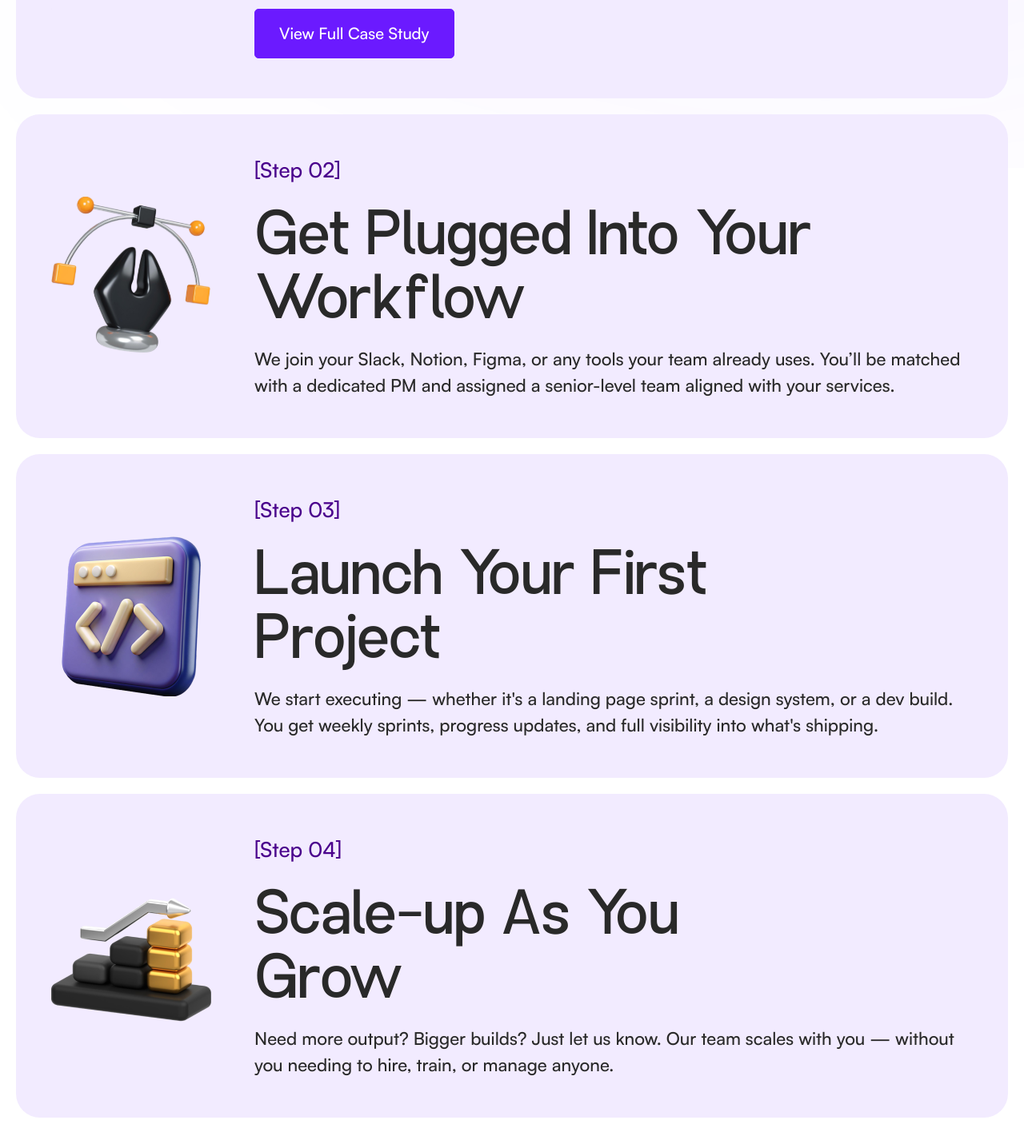
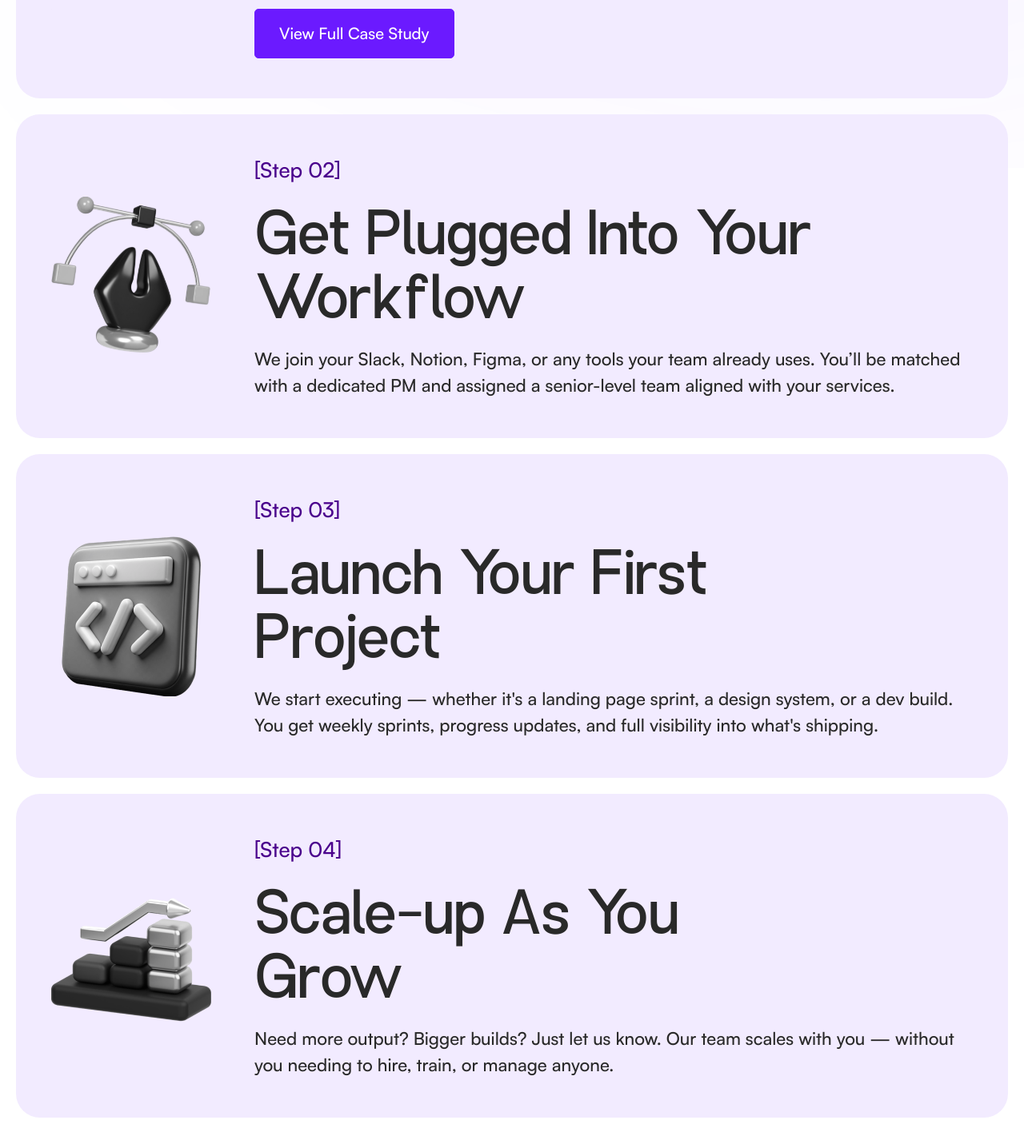
Before and after one commit to MuhammadShameel/Prismolix, a Next.js app: page /howItWorks in a window 1280 px wide. Shown: the part 1180-2616 px from the top of the page at 80% size. Built offline with nearby package versions, Linux system fonts and the light colour scheme.

Commit message:
fix: Adjust layout in Testimonial component for improved responsiveness

```diff
--- a/app/(pages)/howItWorks/page.jsx
+++ b/app/(pages)/howItWorks/page.jsx
@@ -88,7 +88,7 @@ const HowItWorks = () => {
               <div className="lg:w-2/10 w-10/10">
                 <div className="img-wrapper flex lg:justify-center">
                   <Image
-                    className="lg:w-[200px] lg:h-[200px] md:w-[150px] md:h-[150px] sm:w-[120px] sm:h-[120px] w-[100px] h-[100px]"
+                    className="lg:w-[200px] lg:h-[200px] md:w-[150px] md:h-[150px] sm:w-[120px] sm:h-[120px] w-[100px] h-[100px] grayscale"
                     src={CallIcon}
                     alt={"Portfolio Image"}
                     width={200}
@@ -129,7 +129,7 @@ const HowItWorks = () => {
               <div className="lg:w-2/10 w-10/10">
                 <div className="img-wrapper flex lg:justify-center">
                   <Image
-                    className="lg:w-[200px] lg:h-[200px] md:w-[150px] md:h-[150px] sm:w-[120px] sm:h-[120px] w-[100px] h-[100px]"
+                    className="lg:w-[200px] lg:h-[200px] md:w-[150px] md:h-[150px] sm:w-[120px] sm:h-[120px] w-[100px] h-[100px] grayscale"
                     src={PlugIcon}
                     alt={"Portfolio Image"}
                     width={200}
@@ -163,7 +163,7 @@ const HowItWorks = () => {
               <div className="lg:w-2/10 w-10/10">
                 <div className="img-wrapper flex lg:justify-center">
                   <Image
-                    className="lg:w-[200px] lg:h-[200px] md:w-[150px] md:h-[150px] sm:w-[120px] sm:h-[120px] w-[100px] h-[100px]"
+                    className="lg:w-[200px] lg:h-[200px] md:w-[150px] md:h-[150px] sm:w-[120px] sm:h-[120px] w-[100px] h-[100px] grayscale"
                     src={CodeIcon}
                     alt={"Portfolio Image"}
                     width={200}
@@ -197,7 +197,7 @@ const HowItWorks = () => {
               <div className="lg:w-2/10 w-10/10">
                 <div className="img-wrapper flex lg:justify-center">
                   <Image
-                    className="lg:w-[200px] lg:h-[200px] md:w-[150px] md:h-[150px] sm:w-[120px] sm:h-[120px] w-[100px] h-[100px]"
+                    className="lg:w-[200px] lg:h-[200px] md:w-[150px] md:h-[150px] sm:w-[120px] sm:h-[120px] w-[100px] h-[100px] grayscale"
                     src={GraphlIcon}
                     alt={"Portfolio Image"}
                     width={200}
--- a/app/components/Testimonial.jsx
+++ b/app/components/Testimonial.jsx
@@ -67,7 +67,7 @@ const Testimonial = () => {
           </div>
 
           {/* Right Column: Swiper */}
-          <div className="relative w-full overflow-hidden lg:w-3/4">
+          <div className="relative w-full overflow-hidden ">
             <Swiper
               onSwiper={setSwiper}
               onSlideChange={(s) => setActiveIndex(s.realIndex)}
```
